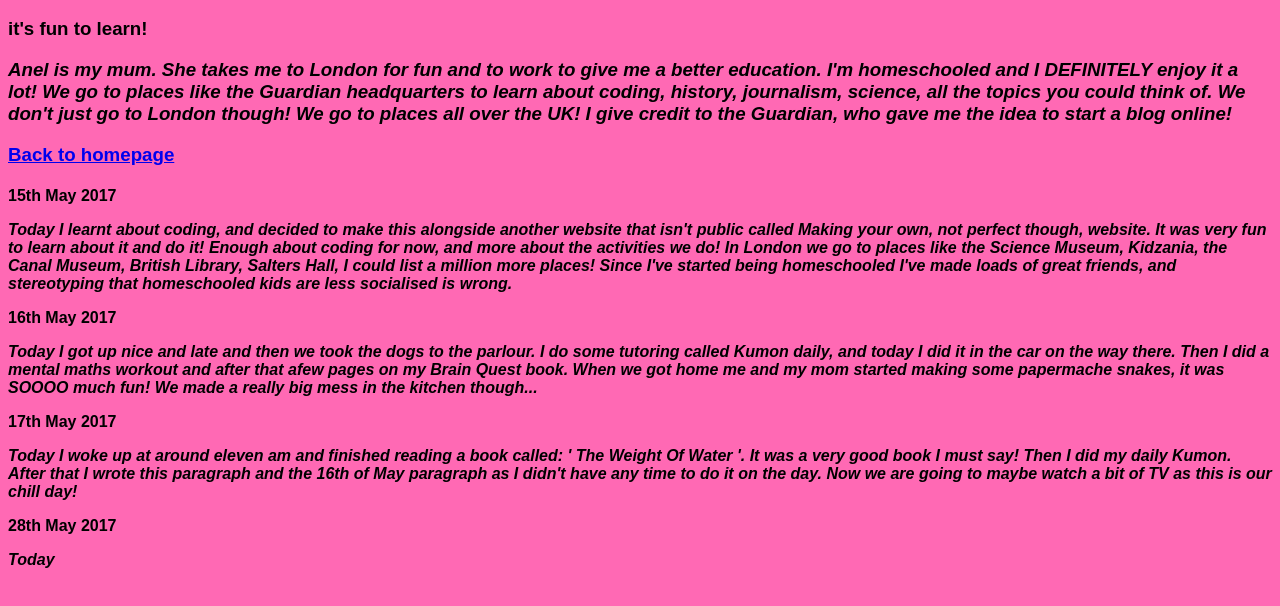
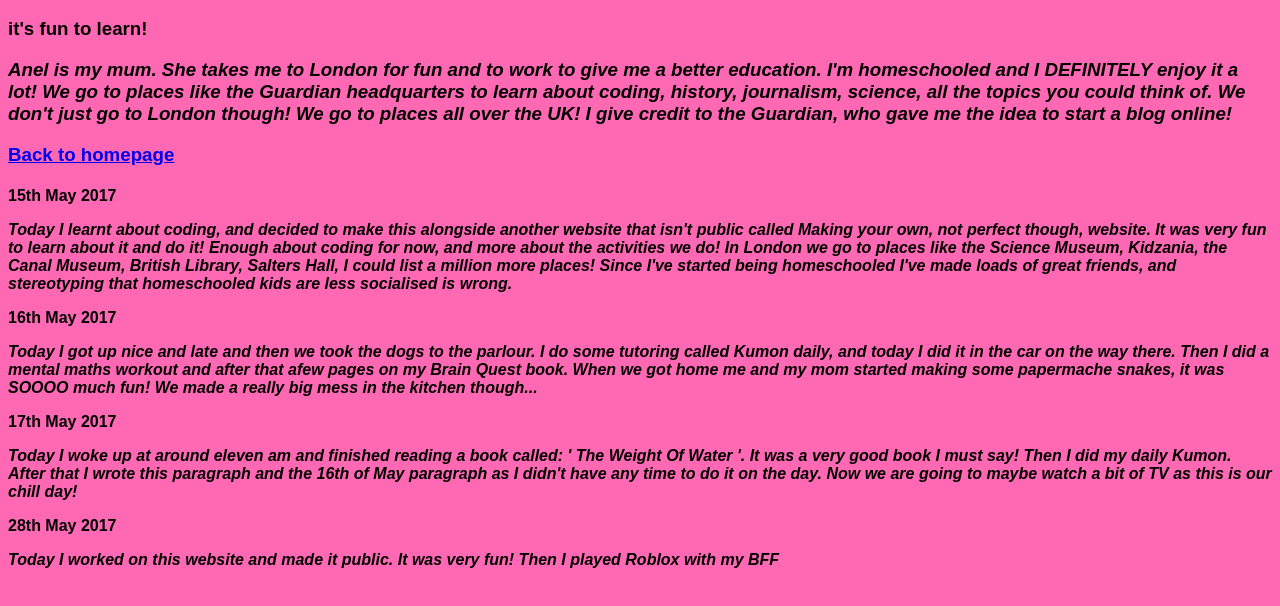
Before and after one commit to katherinelaurens/KatVenturesHtml, a website: page site/blog.html in a window 1280 px wide. Shown: the part 48-654 px from the top of the page. Drawn offline with Linux system fonts and the light colour scheme.

Commit message:
Today's update

```diff
--- a/site/blog.html
+++ b/site/blog.html
@@ -37,7 +37,9 @@
            <p><em>Today I woke up at around eleven am and finished reading a book called: ' The Weight Of Water '. It was a very good book I must say! Then I did my daily Kumon. After that I wrote this paragraph and the 16th of May paragraph as I didn't have any time to do it on the day. Now we are going to maybe watch a bit of TV as this is our chill day!</em></p>
 
             <p>28th May 2017</p>
-           <p><em>Today</em></p>
+
+
+           <p><em>Today I worked on this website and made it public. It was very fun! Then I played Roblox with my BFF</em></p>
 
 </h4>
 </body>
```
